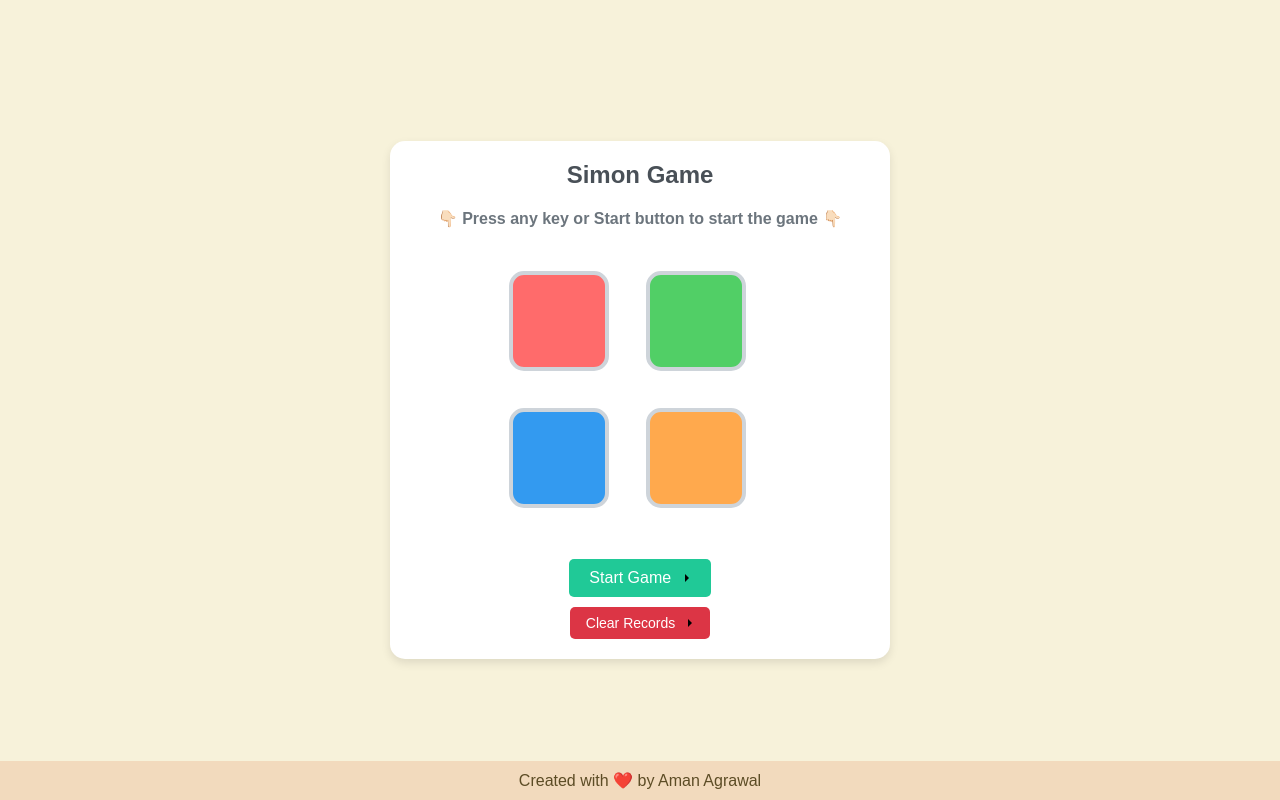
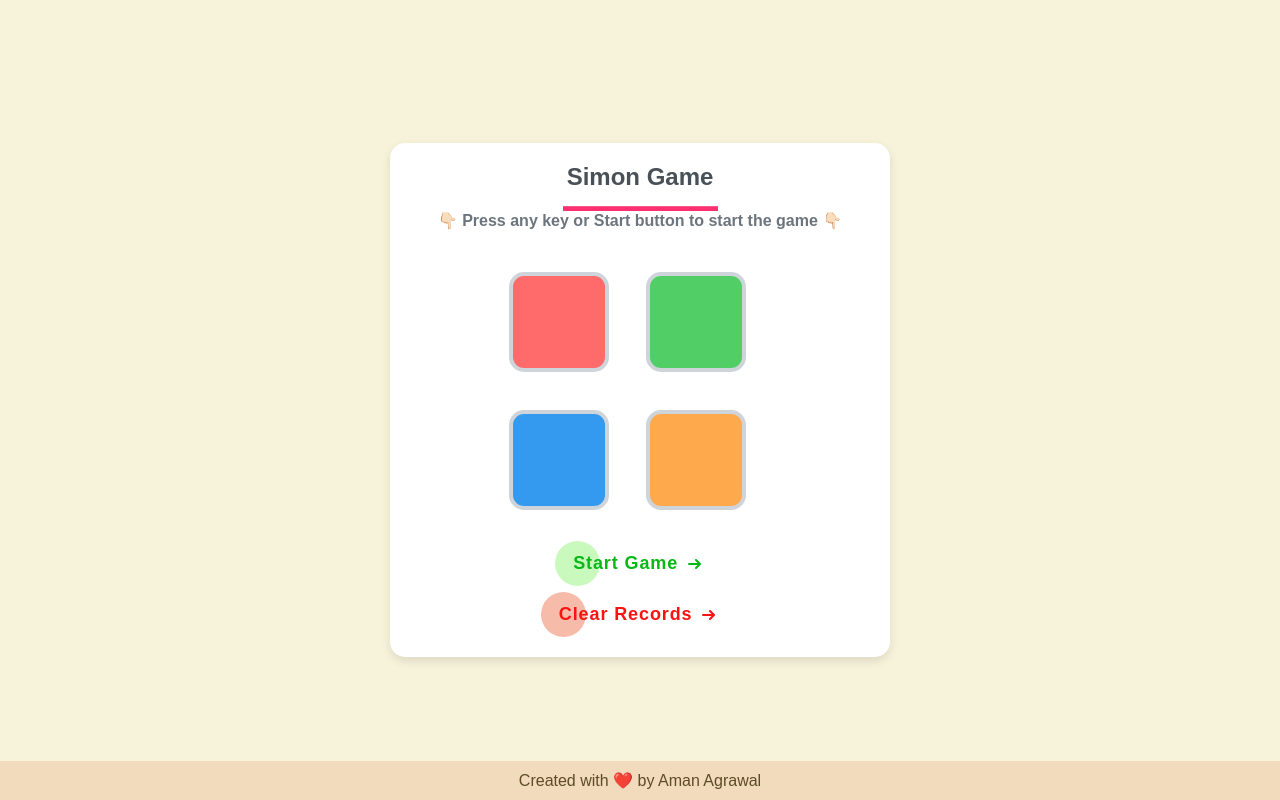
Before and after one commit to AgrawalAman02/Simon-Game, a plain HTML site: page index.html in a window 1280 px wide. Drawn offline with Linux system fonts and the light colour scheme.

Commit message:
Update version 2.0 Updated button and heading

```diff
--- a/style.css
+++ b/style.css
@@ -74,36 +74,6 @@ h4 {
     padding-top: 10px;
 }
 
-.clear-btn {
-    margin-top: 10px;
-    padding: 8px 16px;
-    background-color: #dc3545;
-    color: white;
-    border: none;
-    border-radius: 5px;
-    cursor: pointer;
-    font-size: 14px;
-}
-
-.clear-btn:hover {
-    background-color: #c82333;
-}
-
-.restart-btn {
-    /* display: none; */
-    margin-top: 20px;
-    padding: 10px 20px;
-    background-color: #20c997;
-    color: white;
-    border: none;
-    border-radius: 5px;
-    cursor: pointer;
-    font-size: 16px;
-}
-
-.restart-btn:hover {
-    background-color: #38d9a9;
-}
 
 @media (max-width: 600px) {
     .block {
@@ -122,7 +92,7 @@ h4 {
     }
 }
 
-/* Styling for footer */
+
 footer {
     text-align: center;
     padding: 10px;
@@ -132,3 +102,114 @@ footer {
     position: fixed;
     bottom: 0;
 }
+
+/* body{
+    background-color: #e5e5f7;
+    opacity: 0.8;
+    background-image:  radial-gradient(#444cf7 1.85px, transparent 1.85px), radial-gradient(#444cf7 1.85px, #e5e5f7 1.85px);
+    background-size: 74px 74px;
+    background-position: 0 0,37px 37px;
+
+} */
+
+/* added the highlight to heading h2 */
+
+
+.heading {
+    position: relative;
+    z-index: 1;
+  }
+
+  .heading::before {
+    content: '';
+    position: absolute;
+    z-index: -1;
+    top: 0;
+    bottom: 0;
+    left: -0.25em;
+    right: -0.25em;
+    background-color: #fc2f70;
+    transform-origin: bottom center;
+    transform: scaleY(0.1);
+    transition: all 0.1s ease-in-out;
+  }
+
+  .heading:hover::before {
+    transform: scaleY(1);
+    background-color: hsla(341, 97%, 59%, 0.75);
+  }
+
+
+  /* restart button experiment */
+
+  /* From Uiverse.io by alexmaracinaru */
+  .restart-btn, .clear-btn {
+    position: relative;
+    margin: auto;
+    padding: 12px 18px;
+    transition: all 0.2s ease;
+    border: none;
+    background: none;
+    cursor: pointer;
+  }
+  .restart-btn{
+    margin-bottom: 1.5%;
+  }
+  .restart-btn:before , .clear-btn::before{
+    content: "";
+    position: absolute;
+    top: 0;
+    left: 0;
+    display: block;
+    border-radius: 50px;
+    background: #caf9be;
+    width: 45px;
+    height: 45px;
+    transition: all 0.3s ease;
+  }
+  .clear-btn::before{
+    background: #f7bbaa;
+  }
+  .restart-btn .start ,.clear-btn .clear {
+    position: relative;
+    font-family: "Ubuntu", sans-serif;
+    font-size: 18px;
+    font-weight: 700;
+    letter-spacing: 0.05em;
+    color: #07b916;
+  }
+  .clear-btn .clear{
+    color: #fb1313;
+  }
+
+  .restart-btn svg , .clear-btn svg {
+    position: relative;
+    top: 0;
+    margin-left: 10px;
+    fill: none;
+    stroke-linecap: round;
+    stroke-linejoin: round;
+    stroke: #07b916;
+    stroke-width: 2;
+    transform: translateX(-5px);
+    transition: all 0.3s ease;
+  }
+  .clear-btn svg{
+    stroke: #fb1313;
+  }
+
+  .restart-btn:hover:before , .clear-btn:hover:before{
+    width: 100%;
+    background: #caf9be;
+  }
+  .clear-btn:hover:before{
+    width: 100%;
+    background: #f7bbaa;
+  }
+  .restart-btn:hover svg , .clear-btn:hover svg{
+    transform: translateX(0);
+  }
+
+  .restart-btn:active , .clear-btn:active{
+    transform: scale(0.95);
+  }
```
